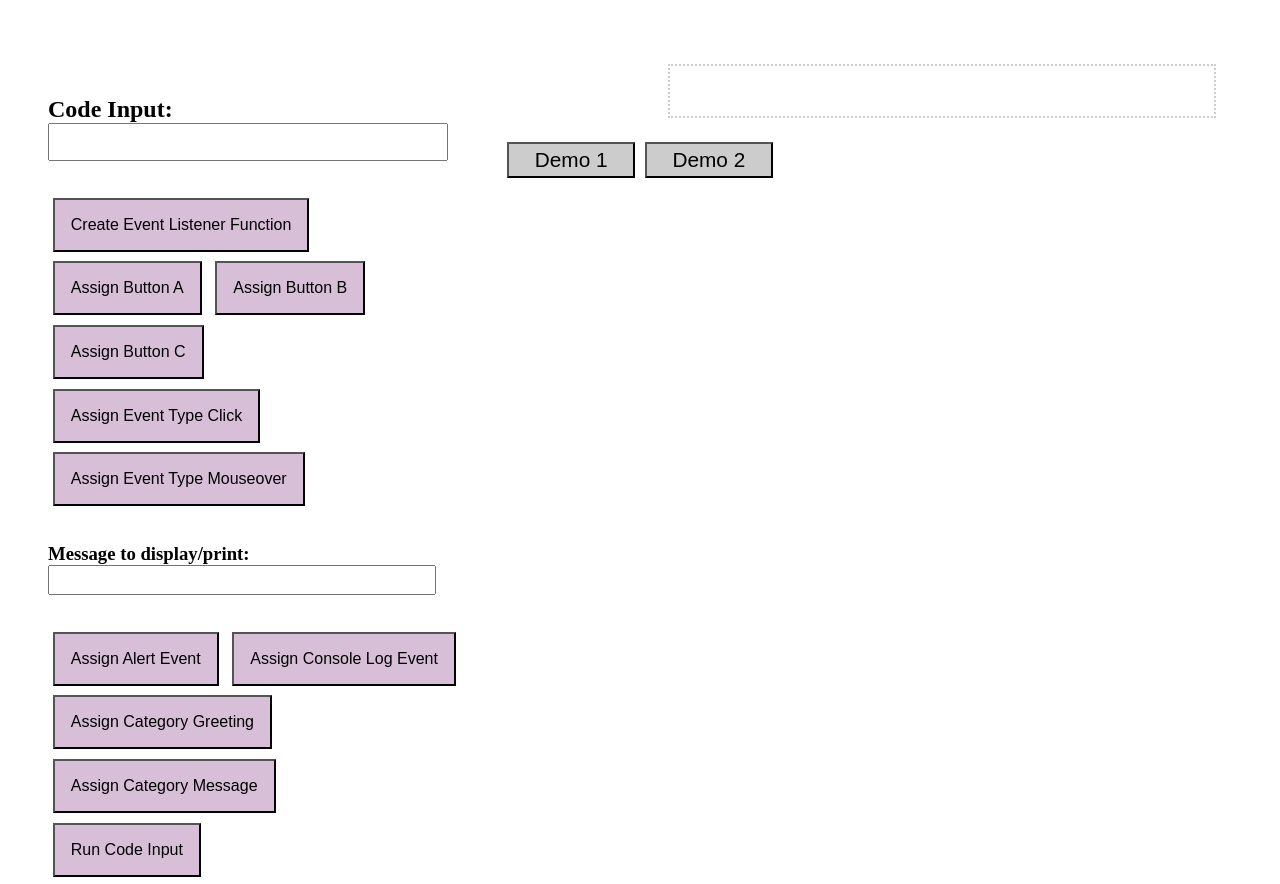
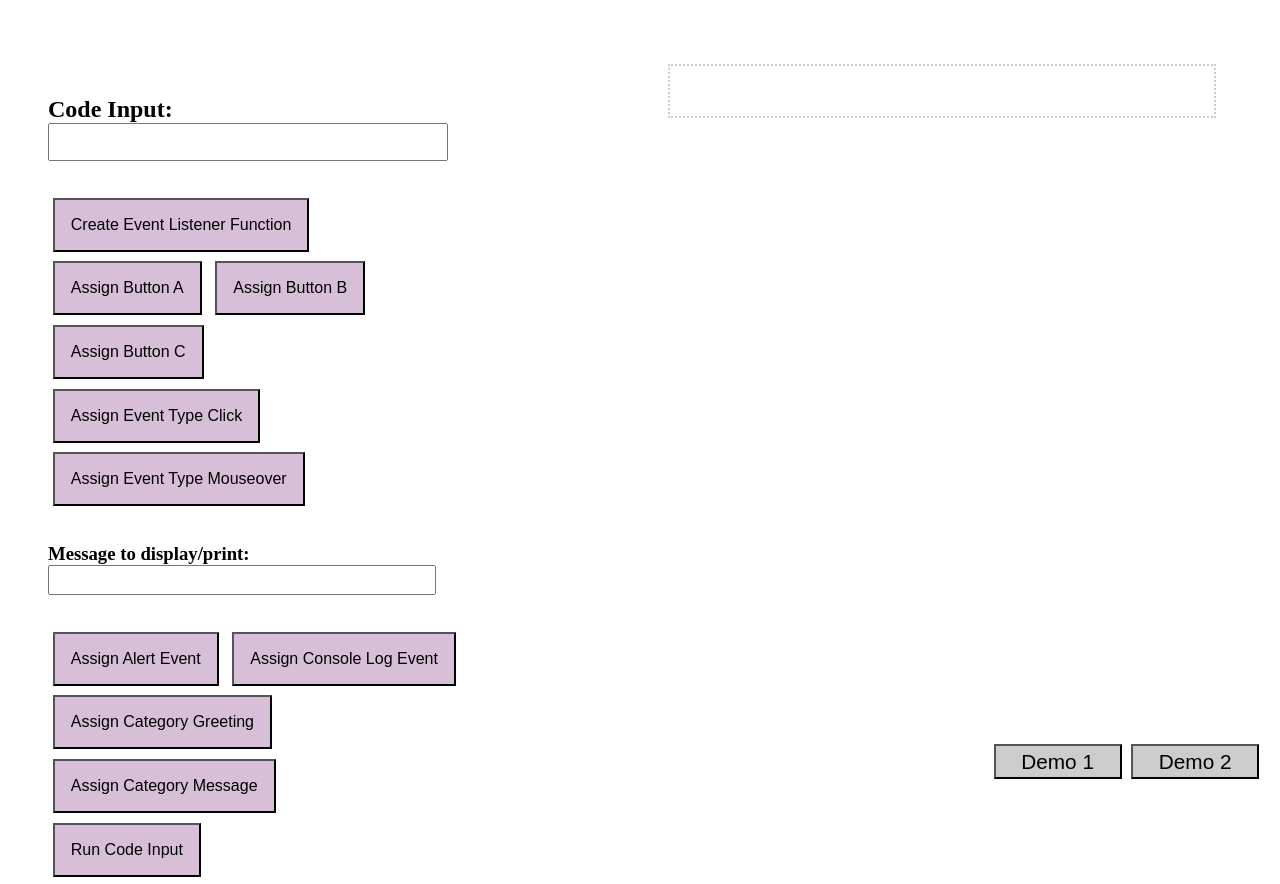
Before and after one commit to morgan-sam/Event-Listener-Manager, a website built with webpack: page src/index.html in a window 1280 px wide. Shown: the top 884 px of the page. Built offline with nearby package versions, Linux system fonts and the light colour scheme.

Commit message:
moved demo buttons to bottom right corner

```diff
--- a/scss/main.scss
+++ b/scss/main.scss
@@ -112,11 +112,8 @@ button {
 
 .demoSelect {
     position: absolute;
-    top: 0.5rem;
-    width: 20vw;
-    height: 20rem;
-    top: 0;
-    width: 100vw;
+    bottom: 1rem;
+    right: 1rem;
     display: flex;
     flex-direction: row;
     align-items: center;
```
Also changed, not shown: src/css/main.css.
